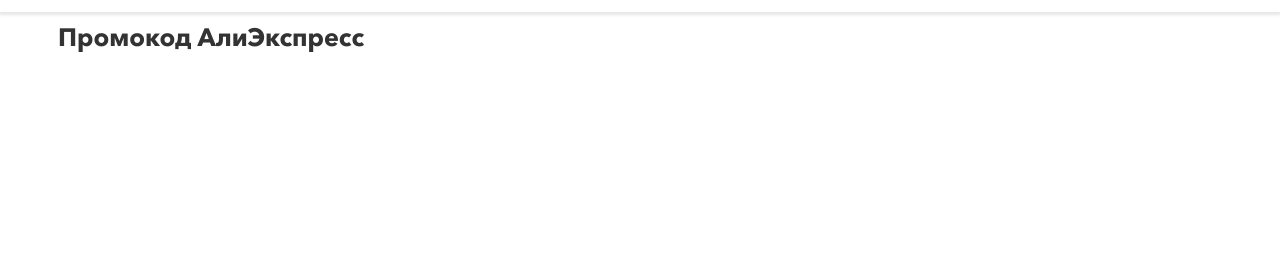
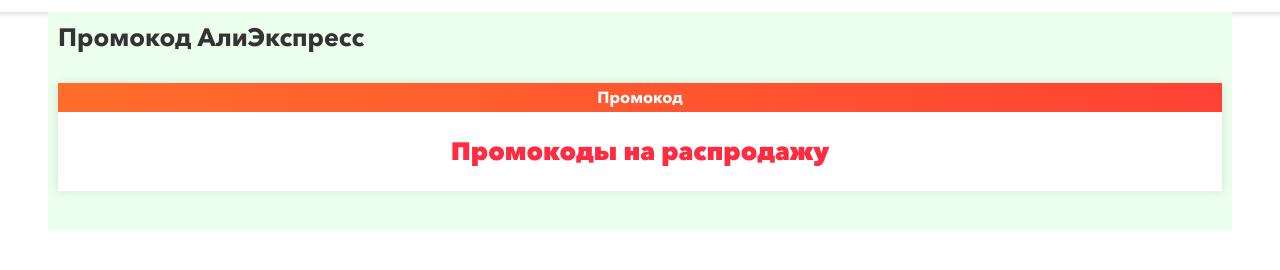
Before and after one commit to Yurikze/promokod-land, a plain HTML site: page index.html in a window 1280 px wide. Shown: the part 36-306 px from the top of the page. Drawn offline with Linux system fonts and the light colour scheme; files whose address does not match are found by name.

Commit message:
feat: add card layout, styles

```diff
--- /dev/null
+++ b/blocks/card/__feat/card__feat.css
@@ -0,0 +1,10 @@
+.card__feat {
+  color: var(--pink);
+  font-weight: 900;
+  font-size: 25px;
+  line-height: 1.33;
+  text-align: center;
+  margin: 13px 0;
+  padding: 10px;
+  box-sizing: border-box;
+}
--- /dev/null
+++ b/blocks/card/__meta/card__meta.css
@@ -0,0 +1,4 @@
+.card__meta {
+  display: flex;
+  flex-direction: column;
+}
--- /dev/null
+++ b/blocks/card/__type/card__type.css
@@ -0,0 +1,8 @@
+.card__type {
+  background: linear-gradient(to left, var(--red), var(--orange));
+  color: #fff;
+  padding: 5px 0;
+  font-weight: bold;
+  display: flex;
+  justify-content: center;
+}
--- /dev/null
+++ b/blocks/card/card.css
@@ -0,0 +1,5 @@
+.card {
+  box-sizing: border-box;
+  box-shadow: 0 0 10px rgba(0, 0, 0, .1);
+  background-color: #fff;
+}
--- /dev/null
+++ b/blocks/coupons/__li/coupons__li.css
@@ -0,0 +1,3 @@
+.coupons__li {
+
+}
--- /dev/null
+++ b/blocks/coupons/__list/coupons__list.css
@@ -0,0 +1,8 @@
+.coupons__list {
+  display: grid;
+  grid-template-columns: 1fr;
+  grid-template-rows: auto;
+  list-style: none;
+  padding: 0;
+  margin: 30px 0;
+}
--- a/blocks/coupons/coupons.css
+++ b/blocks/coupons/coupons.css
@@ -3,4 +3,5 @@
   padding: 10px;
   width: 100%;
   box-sizing: border-box;
+  background-color: var(--lightGreen);
 }
--- a/blocks/page/page.css
+++ b/blocks/page/page.css
@@ -1,5 +1,6 @@
 .page {
   display: flex;
+  min-width: 320px;
   align-items: center;
   flex-direction: column;
   font-family: 'Avenir';
--- a/index.html
+++ b/index.html
@@ -17,6 +17,14 @@
     </header>
     <section class="coupons">
       <h1 class="headline">Промокод АлиЭкспресс</h1>
+      <ul class="coupons__list">
+        <li class="coupons__li card">
+          <div class="card__meta">
+            <span class="card__type">Промокод</span>
+            <span class="card__feat">Промокоды на распродажу</span>
+          </div>
+        </li>
+      </ul>
     </section>
   </div>
 </body>
--- a/pages/index.css
+++ b/pages/index.css
@@ -6,3 +6,9 @@
 @import url('../blocks/header/header.css');
 @import url('../blocks/header/__content/header__content.css');
 @import url('../blocks/coupons/coupons.css');
+@import url('../blocks/coupons/__list/coupons__list.css');
+@import url('../blocks/coupons/__li/coupons__li.css');
+@import url('../blocks/card/card.css');
+@import url('../blocks/card/__meta/card__meta.css');
+@import url('../blocks/card/__type/card__type.css');
+@import url('../blocks/card/__feat/card__feat.css');
--- a/variables/variables.css
+++ b/variables/variables.css
@@ -1,3 +1,7 @@
 :root {
   --dark: #333;
+  --red: #FF4234;
+  --pink: #FF2B41;
+  --orange: #FF6D2B;
+  --lightGreen: #ecffec;
 }
```
